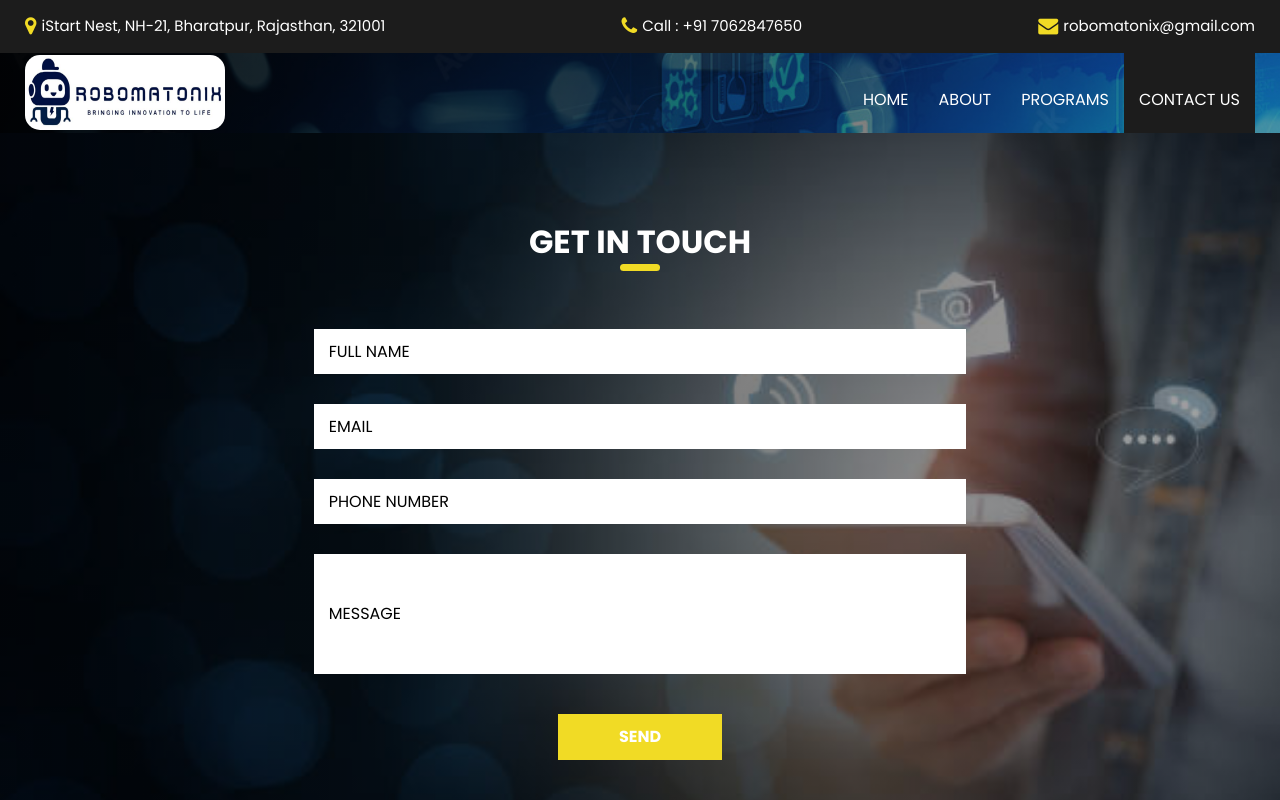
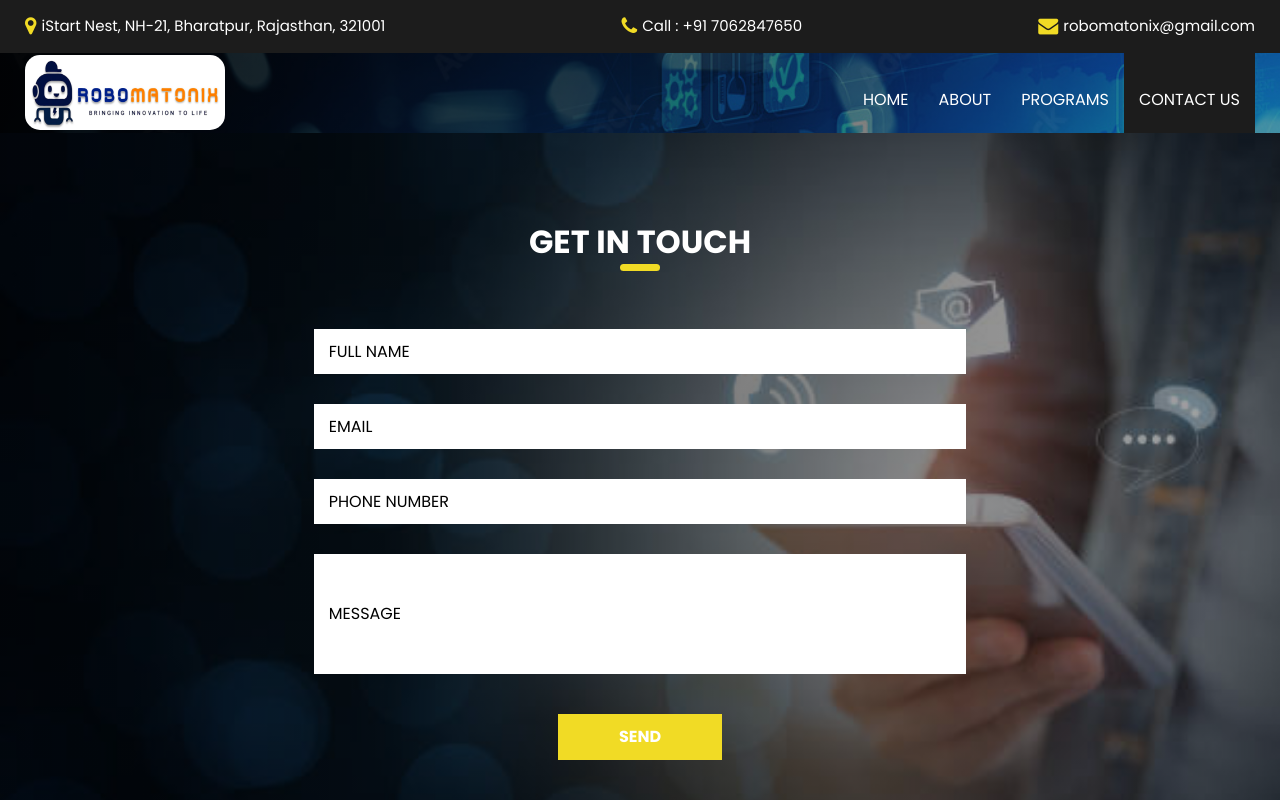
Before and after one commit to bswetansh/robomatonix, a plain HTML site: page contact.html in a window 1280 px wide. Shown: the top 800 px of the page. Drawn offline with Linux system fonts and the light colour scheme; a script that the page names is missing.

Commit message:
Update contact.html

```diff
--- a/contact.html
+++ b/contact.html
@@ -66,7 +66,7 @@
         <div class="container-fluid">
           <nav class="navbar navbar-expand-lg custom_nav-container">
             <div class="img-box">
-              <img src="images/robomatonix-side-logo.jpg" width="200" height="75"  style="border-radius: 15px;" alt="">
+              <img src="images/robo.jpg" width="200" height="75"  style="border-radius: 15px;" alt="">
             </div>
             <button class="navbar-toggler" type="button" data-toggle="collapse" data-target="#navbarSupportedContent" aria-controls="navbarSupportedContent" aria-expanded="false" aria-label="Toggle navigation">
               <span class=""></span>
```
